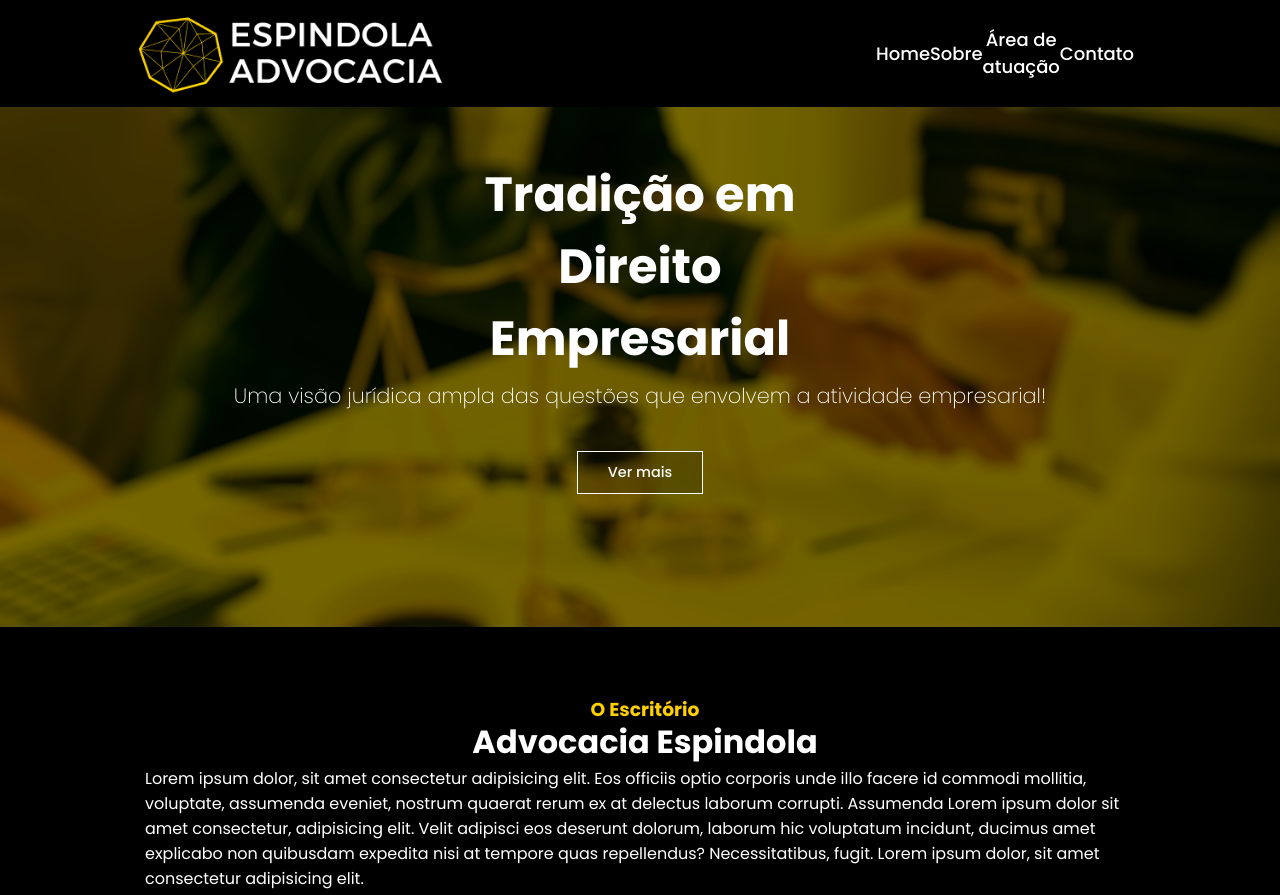
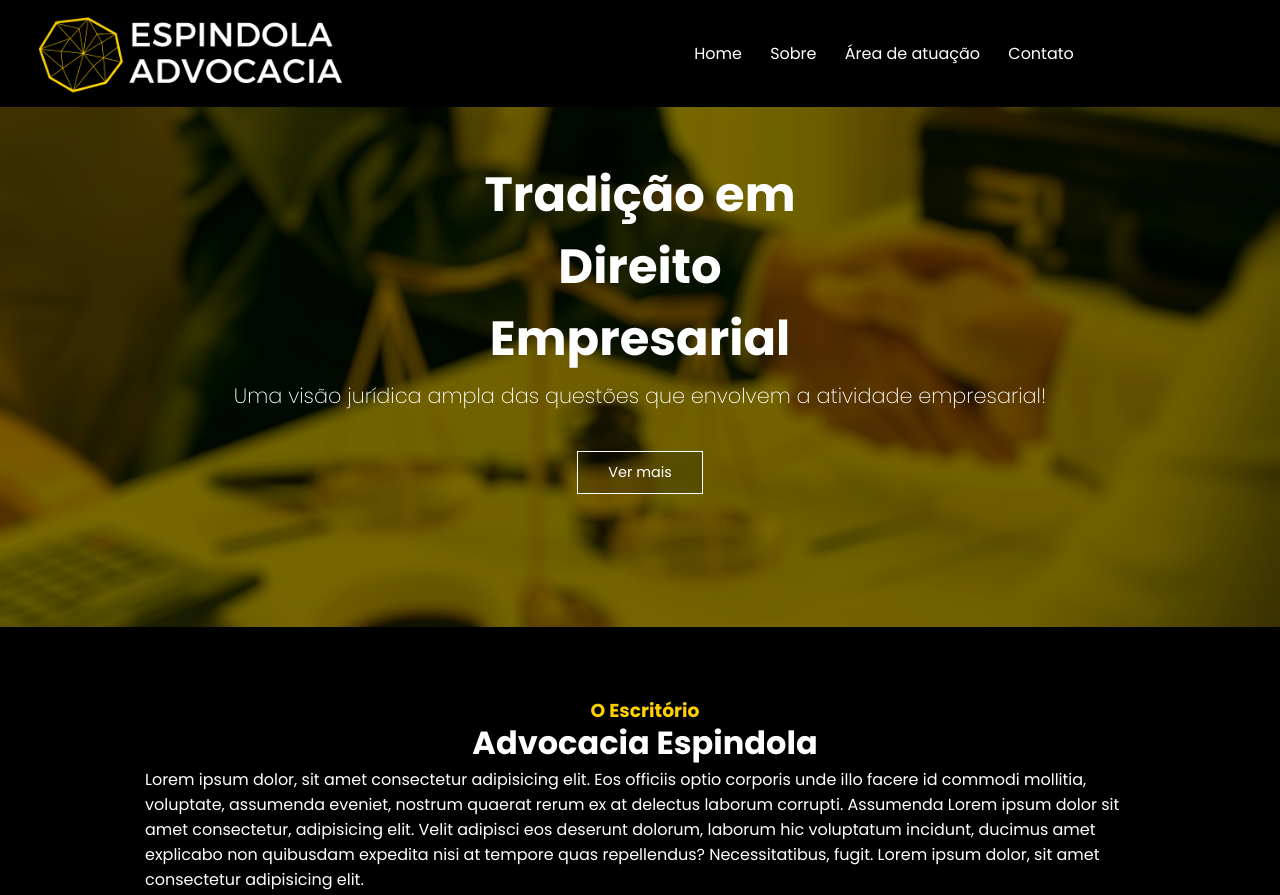
Before and after one commit to JefersonMarcioEspindola/Advocacia, a plain HTML site: page index.html in a window 1280 px wide. Shown: the top 895 px of the page. Drawn offline with Linux system fonts and the light colour scheme.

Commit message:
Alterações dos botões da top_bar 1.002

```diff
--- a/index.html
+++ b/index.html
@@ -23,19 +23,20 @@
 </head>
 
 <body>
-    <div id="home">
-        <nav>
+    <div id="home" class="top_bar">
+        <div class="logo_image">
             <img src="./images/Logo.png" class="logo" alt="Logo">
+        </div>
 
-            <nav>
-                <ul class="botton">
-                    <li><a href="#home">Home</a></li>
-                    <li><a href="#info">Sobre</a></li>
-                    <li><a href="#operate">Área de atuação</a></li>
-                    <li><a href="#contact">Contato</a></li>
-            </nav>
+        <div class="buttons_nav">
+            <ul class="buttons_nav_selection">
+                <li><a href="#home">Home</a></li>
+                <li><a href="#info">Sobre</a></li>
+                <li><a href="#operate">Área de atuação</a></li>
+                <li><a href="#contact">Contato</a></li>
             </ul>
-        </nav>
+        </div>
+
     </div>
 
     <header>
--- a/style/global.css
+++ b/style/global.css
@@ -26,3 +26,8 @@ i,li { list-style-type: none;
     padding:0;
     font-style: normal;
 }
+a{
+    text-decoration: none;
+    outline: none;
+    color: var(--a);
+}
--- a/style/style.css
+++ b/style/style.css
@@ -1,5 +1,32 @@
 /* navigation ==============================================================*/
+.top_bar{
+    width: 100%;
+    display: flex;
+    background-color: var(--aa);
+}
+.logo_image{
+    display: flex;
+    width: 50%;
+    flex-direction: column;
+    justify-content: center;
+    align-items: center;
+}
 
+.buttons_nav{
+    width: 35%;
+    display: flex;
+}
+.buttons_nav_selection{
+    width: 100%;
+    display: flex;
+    justify-content: space-around;
+    align-items: center;
+}
+.buttons_nav_selection a {
+    color: var(--a);
+}
+
+/*
 nav {
     display: flex;
     flex-direction: column;
@@ -31,6 +58,7 @@ nav ul li a {
     width: 100%;
 
 }
+*/
 
 /* home ==================================================================*/
 
@@ -39,12 +67,6 @@ nav ul li a {
     justify-content: center;
     width: 20rem;
     background: var(--aa-) ;
-}
-#home {
-display: flex;
-flex-direction: column;
-align-items: center;
-background-color: var(--aa);
 }
 
 /* header ==================================================================*/
```
